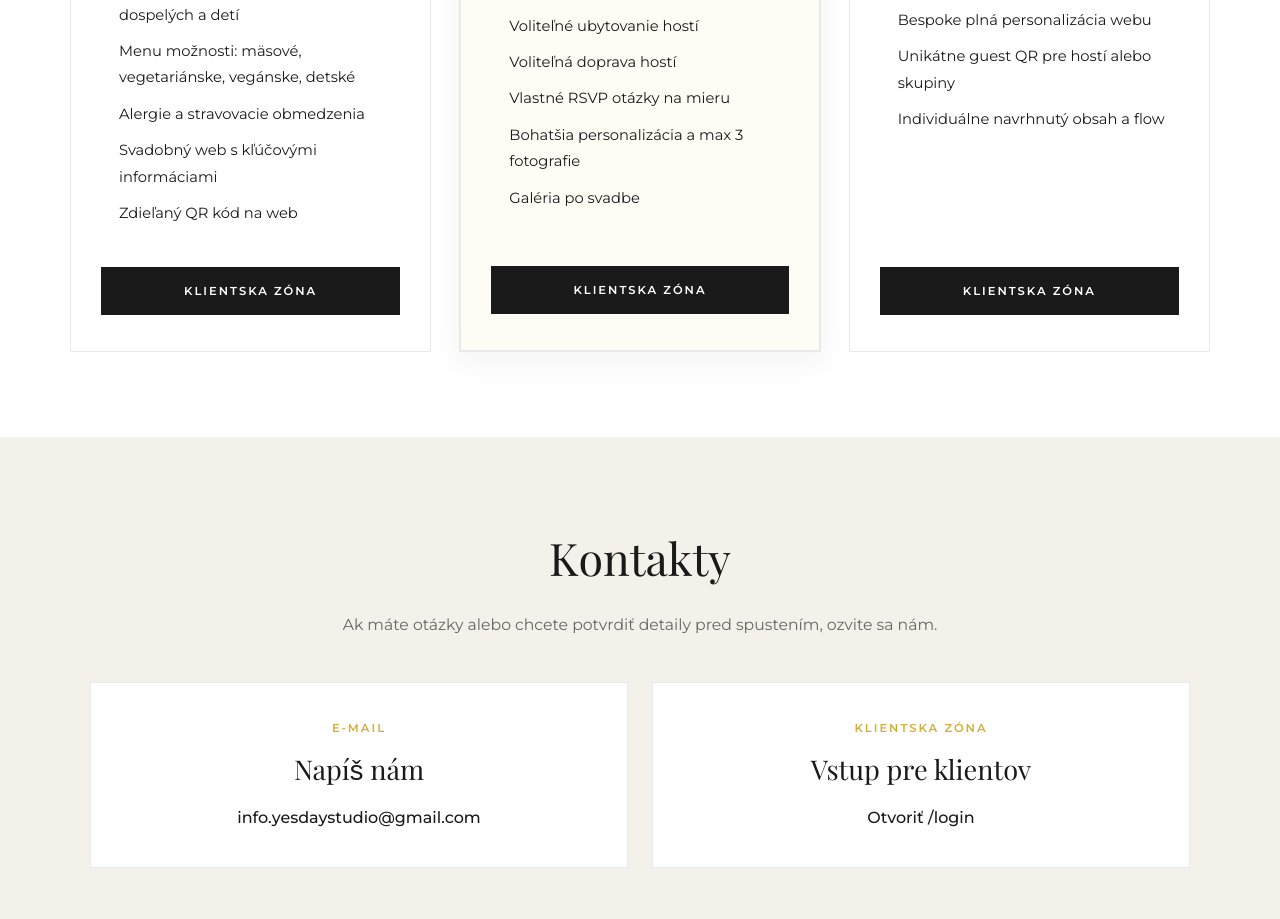
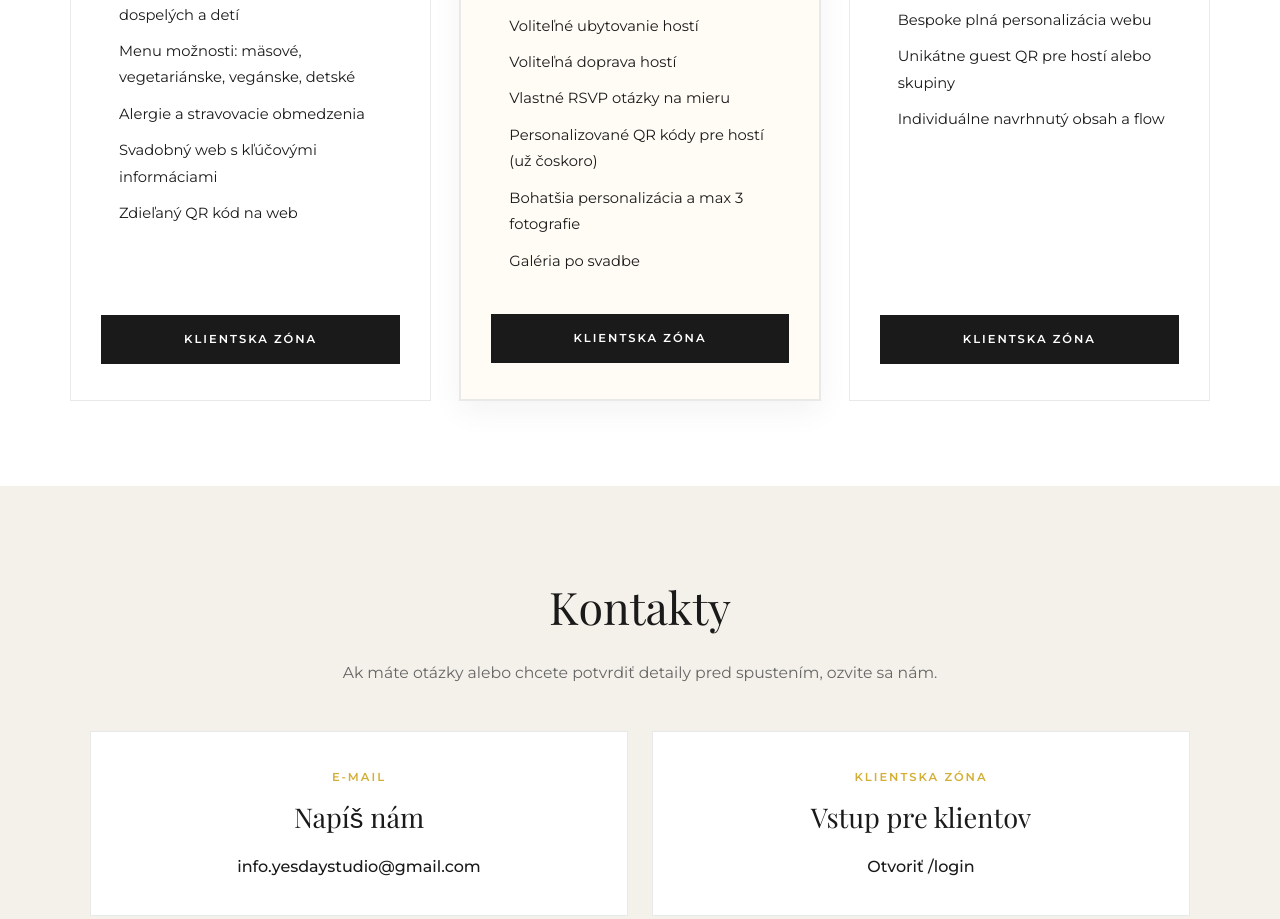
Before and after one commit to yesdaystudio/yesday-platform, a Next.js app: page / in a window 1280 px wide. Shown: the part 3520-4439 px from the top of the page. Built offline with nearby package versions, Linux system fonts and the light colour scheme.

Commit message:
Add upcoming personalized QR feature to Signature

```diff
--- a/app/page.js
+++ b/app/page.js
@@ -87,6 +87,7 @@ const PACKAGES = [
       'Voliteľné ubytovanie hostí',
       'Voliteľná doprava hostí',
       'Vlastné RSVP otázky na mieru',
+      'Personalizované QR kódy pre hostí (už čoskoro)',
       'Bohatšia personalizácia a max 3 fotografie',
       'Galéria po svadbe',
     ],
```
